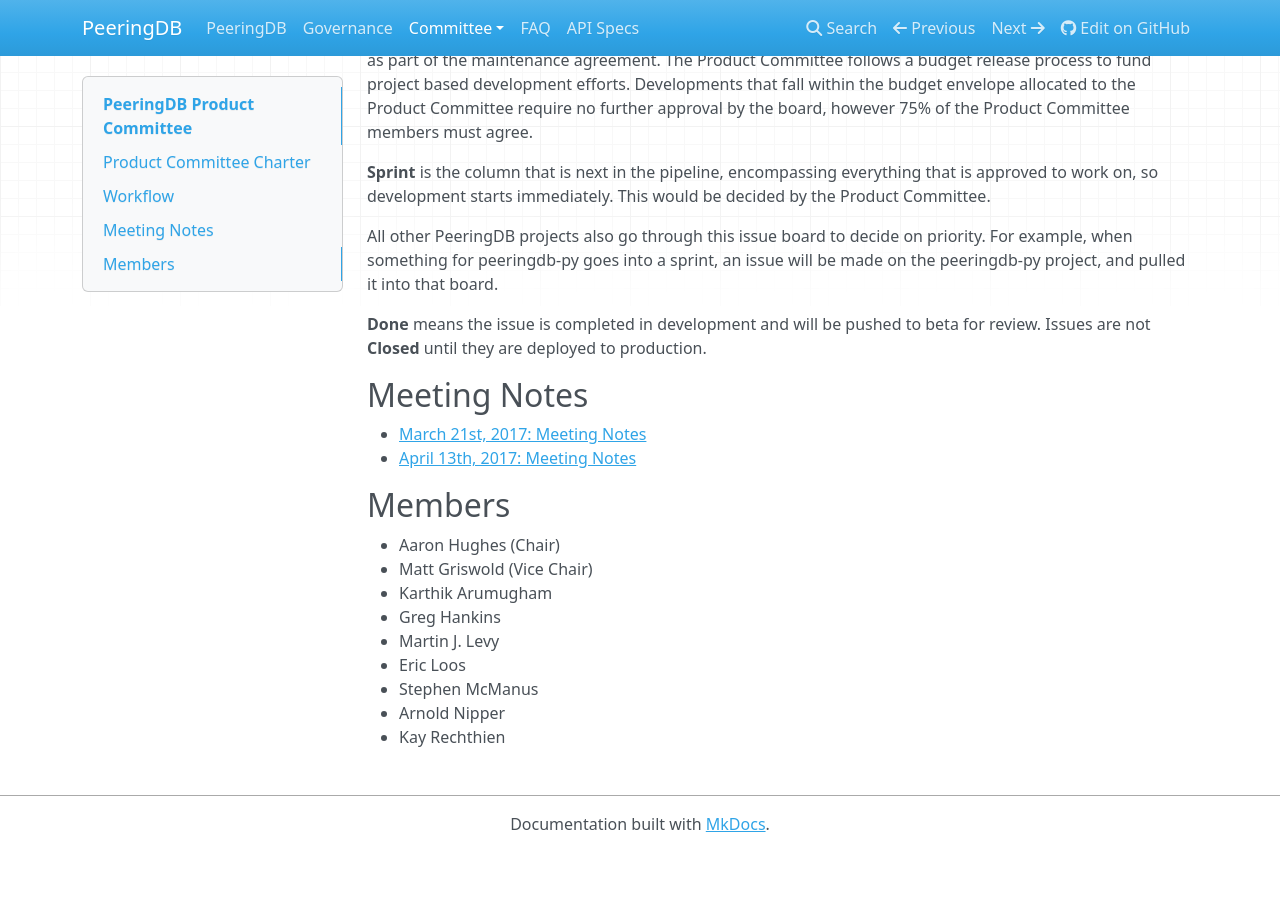
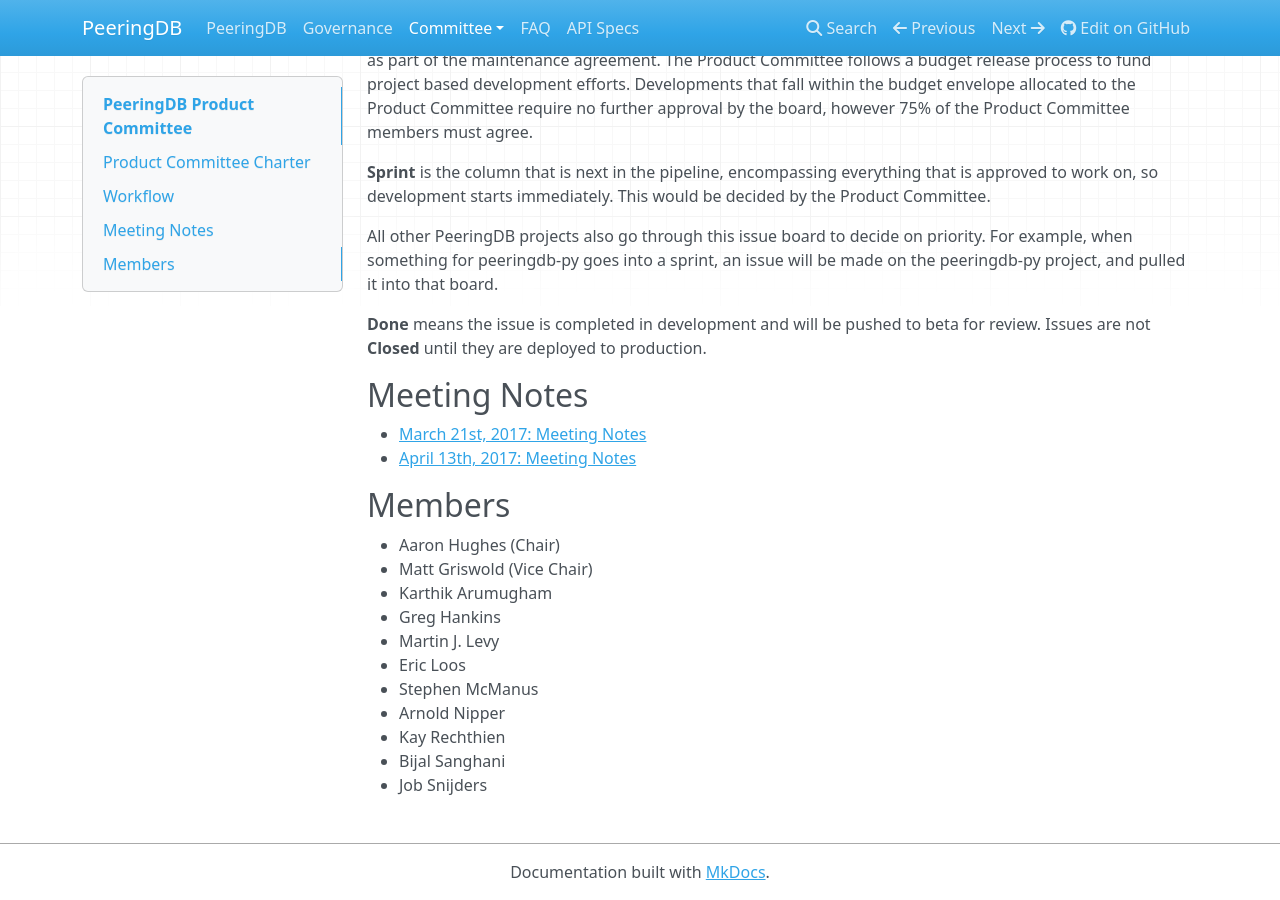
Before and after one commit to peeringdb/docs, an MkDocs documentation site: the page built from docs/committee/product/index.md, in a window 1280 px wide and 900 px high, scrolled down 1930 px. Built offline with MkDocs 1.6.1, drawn with Linux system fonts in a browser that asks for light colours; nearby versions of some CDN libraries; old or Windows-style settings are respelled for this version of MkDocs; before the commit the page ends 2782 px from its top, so only the background shows below that.

Commit message:
update PC members

```diff
--- a/docs/committee/product/index.md
+++ b/docs/committee/product/index.md
@@ -23,3 +23,5 @@
 - Stephen McManus
 - Arnold Nipper
 - Kay Rechthien
+- Bijal Sanghani
+- Job Snijders
```
